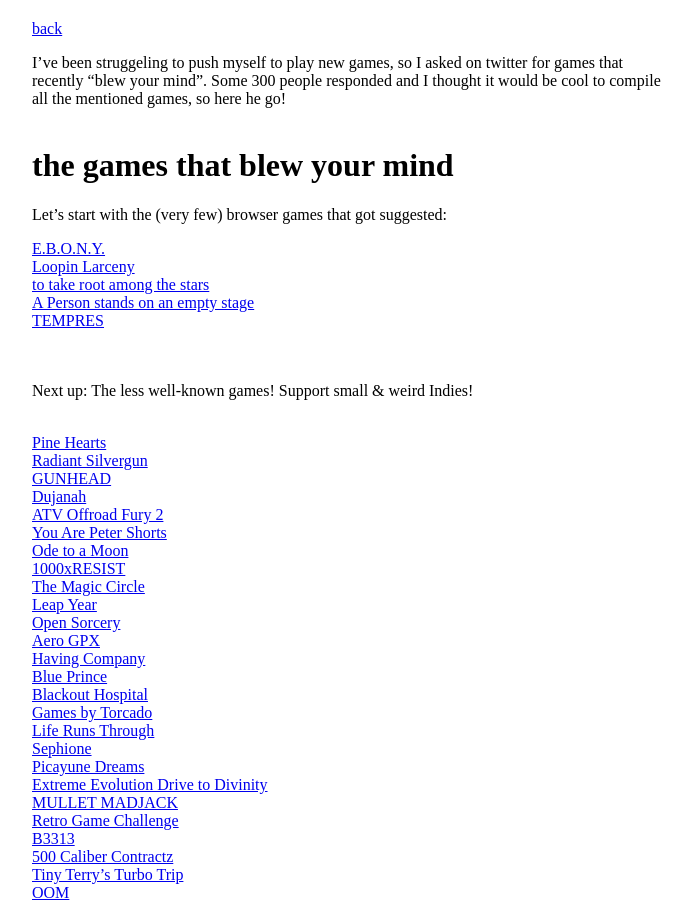
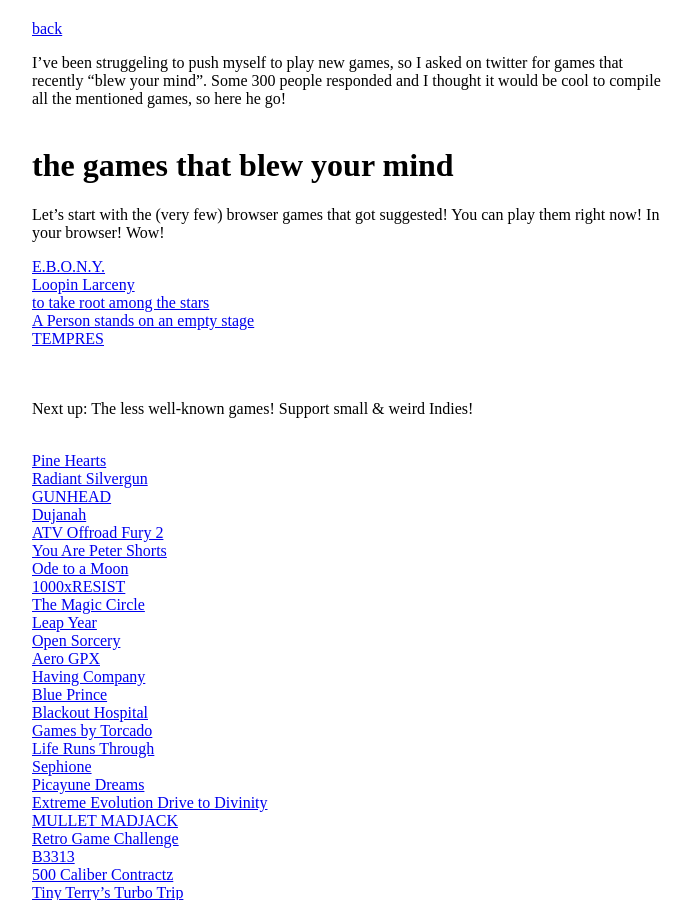
Before and after one commit to stuffedwombat/stuffedwombat.github.io, a Jekyll site: the page built from mind_blown.md, in a window 1280 px wide and 900 px high. Shown: the whole window, without its empty margins (292-984 px from the left). Built offline with Jekyll 4.4.1, drawn with Linux system fonts in a browser that asks for light colours; our own code applies the rules of GitHub Pages for plain Markdown files; comment, search, counter and statistics services are not loaded.

Commit message:
Update mind_blown.md

```diff
--- a/mind_blown.md
+++ b/mind_blown.md
@@ -4,7 +4,8 @@ I've been struggeling to push myself to play new games, so I asked on twitter fo
 
 # the games that blew your mind
 
-Let's start with the (very few) browser games that got suggested:
+Let's start with the (very few) browser games that got suggested!
+You can play them right now! In your browser! Wow!
 <br>
 
 [E.B.O.N.Y.](https://ebonyriddle.com/)<br>
```
